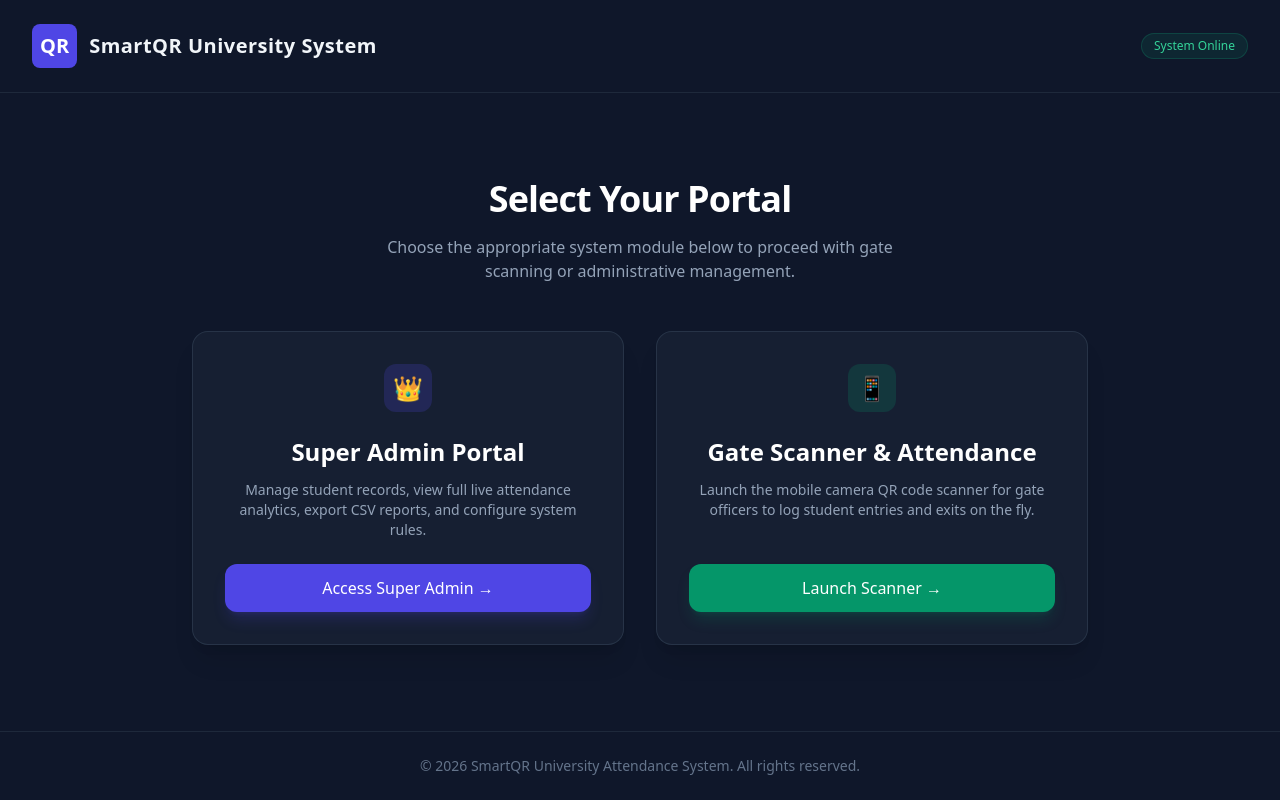
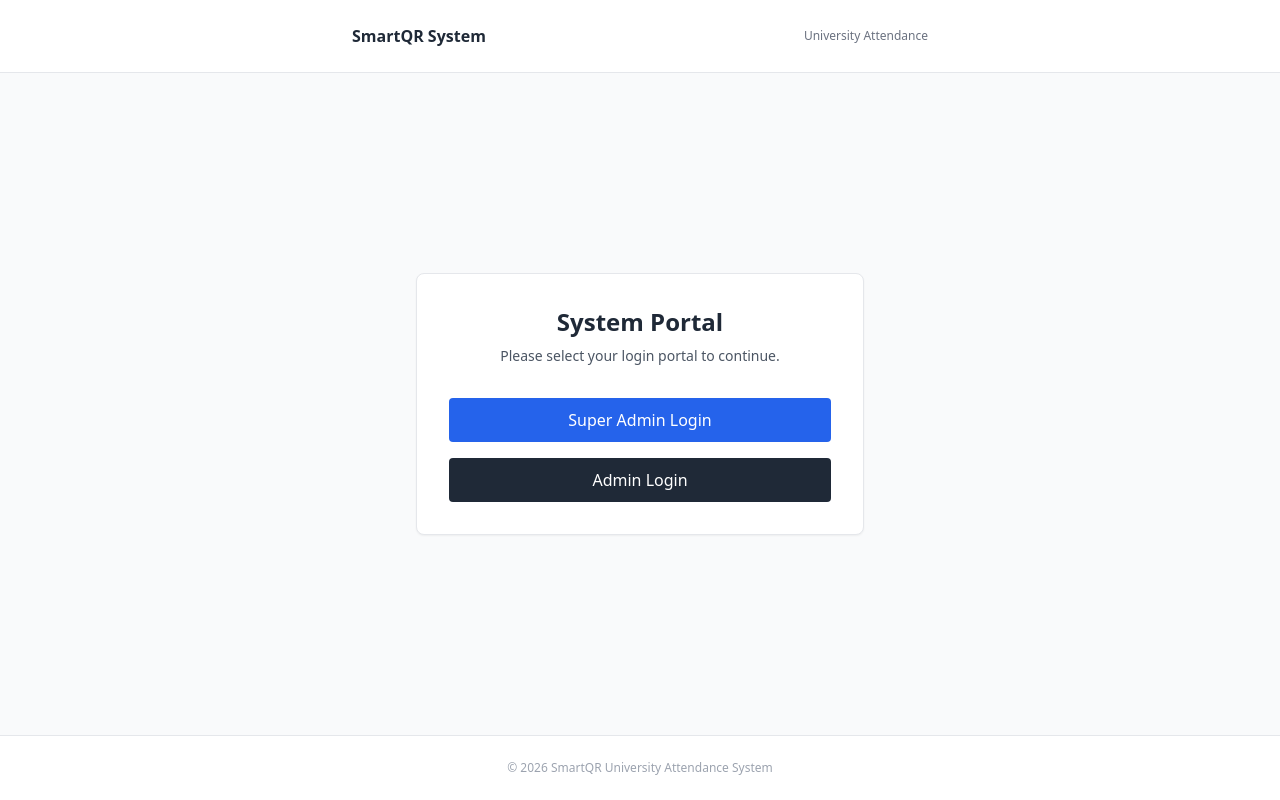
Before and after one commit to pabhashwarakeerthirathne-blip/qr-attendance-system, a plain HTML site: page super-admin-system/index.html in a window 1280 px wide. Drawn offline with nearby package versions, Linux system fonts and the light colour scheme.

Commit message:
Update landing page to clean minimalist portal selector

```diff
--- a/super-admin-system/index.html
+++ b/super-admin-system/index.html
@@ -3,57 +3,39 @@
 <head>
     <meta charset="UTF-8">
     <meta name="viewport" content="width=device-width, initial-scale=1.0">
-    <title>SmartQR - University Attendance Portal</title>
+    <title>SmartQR - Portal Selection</title>
     <script src="https://cdn.tailwindcss.com"></script>
 </head>
-<body class="bg-slate-900 text-slate-100 min-h-screen flex flex-col justify-between font-sans">
+<body class="bg-gray-50 text-gray-900 min-h-screen flex flex-col justify-between font-sans">
 
     <!-- Header -->
-    <header class="py-6 px-8 border-b border-slate-800 flex justify-between items-center">
-        <div class="flex items-center space-x-3">
-            <div class="bg-indigo-600 text-white p-2 rounded-lg font-bold text-xl">QR</div>
-            <span class="text-xl font-bold tracking-wide">SmartQR University System</span>
+    <header class="py-6 px-8 bg-white border-b border-gray-200">
+        <div class="max-w-xl mx-auto flex justify-between items-center">
+            <span class="font-semibold text-gray-800">SmartQR System</span>
+            <span class="text-xs text-gray-500">University Attendance</span>
         </div>
-        <span class="text-xs bg-emerald-500/10 text-emerald-400 px-3 py-1 rounded-full border border-emerald-500/20 font-medium">System Online</span>
     </header>
 
     <!-- Main Content -->
     <main class="flex-grow flex items-center justify-center px-4 py-12">
-        <div class="max-w-4xl w-full text-center">
-            <h1 class="text-4xl font-extrabold tracking-tight mb-4 text-white">Select Your Portal</h1>
-            <p class="text-slate-400 max-w-xl mx-auto mb-12">Choose the appropriate system module below to proceed with gate scanning or administrative management.</p>
+        <div class="max-w-md w-full bg-white p-8 rounded-lg border border-gray-200 shadow-sm">
+            <h1 class="text-2xl font-bold mb-2 text-gray-800 text-center">System Portal</h1>
+            <p class="text-sm text-gray-600 mb-8 text-center">Please select your login portal to continue.</p>
 
-            <div class="grid md:grid-cols-2 gap-8">
-                <!-- Super Admin Card -->
-                <div class="bg-slate-800/50 border border-slate-700/60 rounded-2xl p-8 hover:border-indigo-500 transition-all duration-300 flex flex-col justify-between shadow-xl">
-                    <div>
-                        <div class="w-12 h-12 bg-indigo-600/20 text-indigo-400 rounded-xl flex items-center justify-center mx-auto mb-6 text-2xl font-bold">👑</div>
-                        <h2 class="text-2xl font-semibold mb-3 text-white">Super Admin Portal</h2>
-                        <p class="text-slate-400 text-sm mb-6">Manage student records, view full live attendance analytics, export CSV reports, and configure system rules.</p>
-                    </div>
-                    <a href="super-admin-login.html" class="w-full inline-block bg-indigo-600 hover:bg-indigo-500 text-white font-medium py-3 px-6 rounded-xl transition-colors shadow-lg shadow-indigo-600/20">
-                        Access Super Admin &rarr;
-                    </a>
-                </div>
-
-                <!-- Gate Scanner Card -->
-                <div class="bg-slate-800/50 border border-slate-700/60 rounded-2xl p-8 hover:border-emerald-500 transition-all duration-300 flex flex-col justify-between shadow-xl">
-                    <div>
-                        <div class="w-12 h-12 bg-emerald-600/20 text-emerald-400 rounded-xl flex items-center justify-center mx-auto mb-6 text-2xl font-bold">📱</div>
-                        <h2 class="text-2xl font-semibold mb-3 text-white">Gate Scanner & Attendance</h2>
-                        <p class="text-slate-400 text-sm mb-6">Launch the mobile camera QR code scanner for gate officers to log student entries and exits on the fly.</p>
-                    </div>
-                    <a href="scanner.html" class="w-full inline-block bg-emerald-600 hover:bg-emerald-500 text-white font-medium py-3 px-6 rounded-xl transition-colors shadow-lg shadow-emerald-600/20">
-                        Launch Scanner &rarr;
-                    </a>
-                </div>
+            <div class="space-y-4">
+                <a href="super-admin-login.html" class="w-full block text-center bg-blue-600 hover:bg-blue-700 text-white font-medium py-2.5 px-4 rounded transition-colors">
+                    Super Admin Login
+                </a>
+                <a href="admin-login.html" class="w-full block text-center bg-gray-800 hover:bg-gray-900 text-white font-medium py-2.5 px-4 rounded transition-colors">
+                    Admin Login
+                </a>
             </div>
         </div>
     </main>
 
     <!-- Footer -->
-    <footer class="py-6 px-8 text-center text-slate-500 text-sm border-t border-slate-800">
-        &copy; 2026 SmartQR University Attendance System. All rights reserved.
+    <footer class="py-6 px-8 text-center text-gray-400 text-xs border-t border-gray-200 bg-white">
+        &copy; 2026 SmartQR University Attendance System
     </footer>
 
 </body>
```
